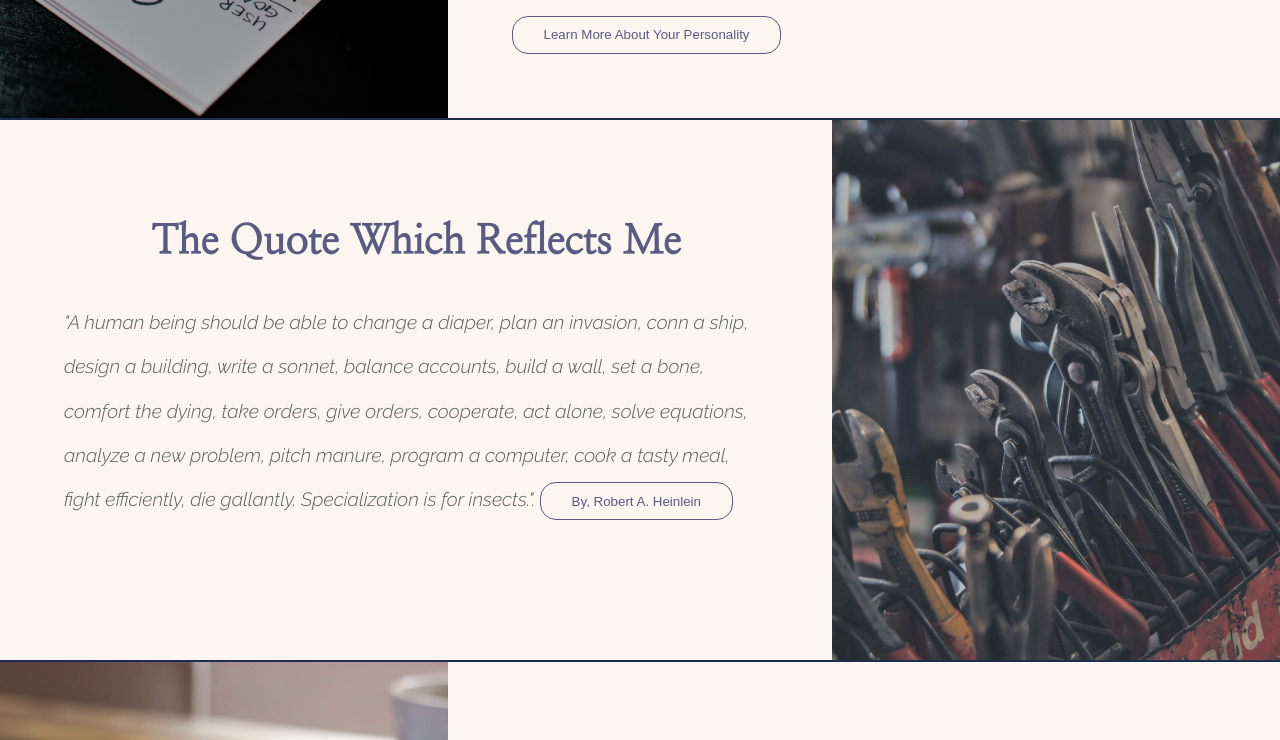
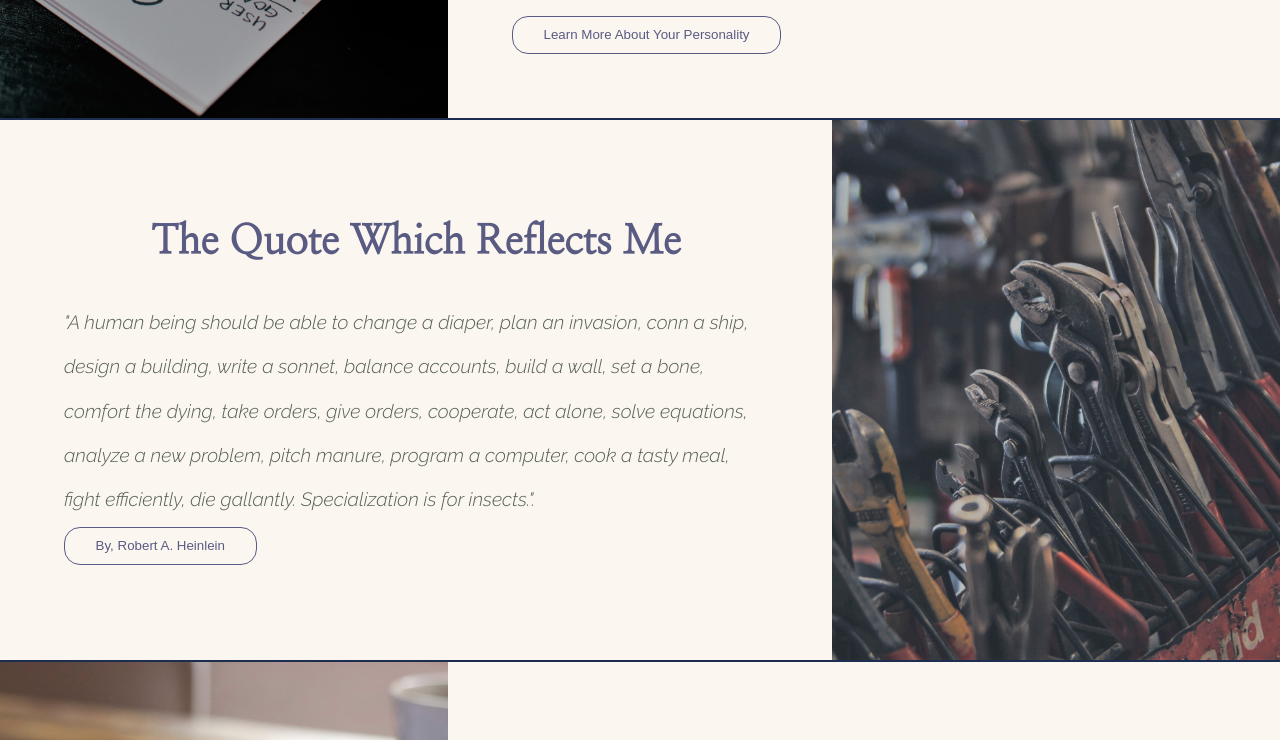
Before and after one commit to DebRC/My-Portfolio, a plain HTML site: page index.html in a window 1280 px wide. Shown: the part 1179-1919 px from the top of the page. Drawn offline with Linux system fonts and the light colour scheme; a web font is replaced by a local one.

Commit message:
fixed quote which reflects me tag

```diff
--- a/index.html
+++ b/index.html
@@ -58,7 +58,7 @@
                     build a wall, set a bone, comfort the dying, take orders, give orders, cooperate,
                     act alone, solve equations, analyze a new problem, pitch manure, program a computer,
                     cook a tasty meal,
-                    fight efficiently, die gallantly. Specialization is for insects.".
+                    fight efficiently, die gallantly. Specialization is for insects.". <br>
                 </em>
                 <button class="button"><a href="https://www.goodreads.com/book/show/21428001-a-competent-man" target="_blank">By, Robert A. Heinlein</a></button>
             </p>
```
